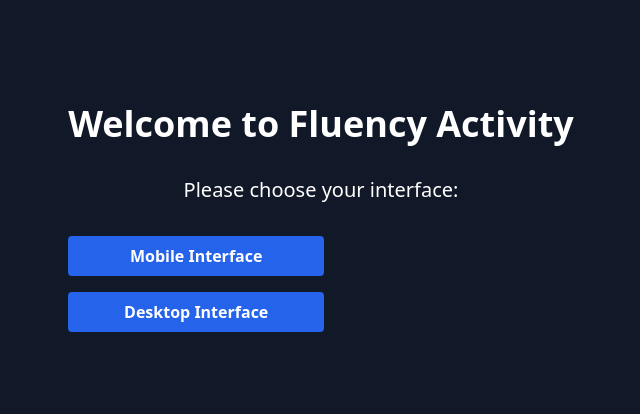
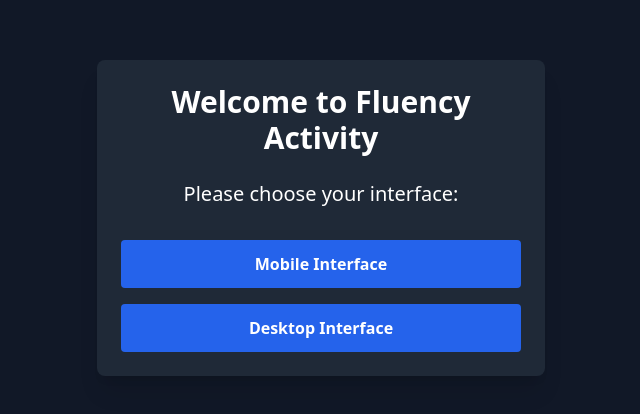
Before and after one commit to hashmil/lionx-fluency, a website: page public/index.html in a window 1280 px wide. Shown: the part 182-596 px from the top of the page, without its empty margins (319-959 px from the left). Drawn offline with nearby package versions, Linux system fonts and the light colour scheme.

Commit message:
updated index

```diff
--- a/public/index.html
+++ b/public/index.html
@@ -19,12 +19,12 @@
     </script>
 </head>
 <body class="bg-gray-900 text-white min-h-screen flex items-center justify-center">
-    <div class="text-center">
-        <h1 class="text-4xl font-bold mb-8">Welcome to Fluency Activity</h1>
-        <p class="text-xl mb-8">Please choose your interface:</p>
+    <div class="max-w-md w-full p-6 bg-gray-800 rounded-lg shadow-xl">
+        <h1 class="text-3xl font-bold mb-6 text-center">Welcome to Fluency Activity</h1>
+        <p class="text-xl mb-8 text-center">Please choose your interface:</p>
         <div class="space-y-4">
-            <a href="/mobile" class="block w-64 bg-primary-600 hover:bg-primary-700 text-white font-bold py-2 px-4 rounded">Mobile Interface</a>
-            <a href="/desktop" class="block w-64 bg-primary-600 hover:bg-primary-700 text-white font-bold py-2 px-4 rounded">Desktop Interface</a>
+            <a href="/mobile" class="block w-full bg-primary-600 hover:bg-primary-700 text-white font-bold py-3 px-4 rounded text-center transition duration-300">Mobile Interface</a>
+            <a href="/desktop" class="block w-full bg-primary-600 hover:bg-primary-700 text-white font-bold py-3 px-4 rounded text-center transition duration-300">Desktop Interface</a>
         </div>
     </div>
 </body>
```
